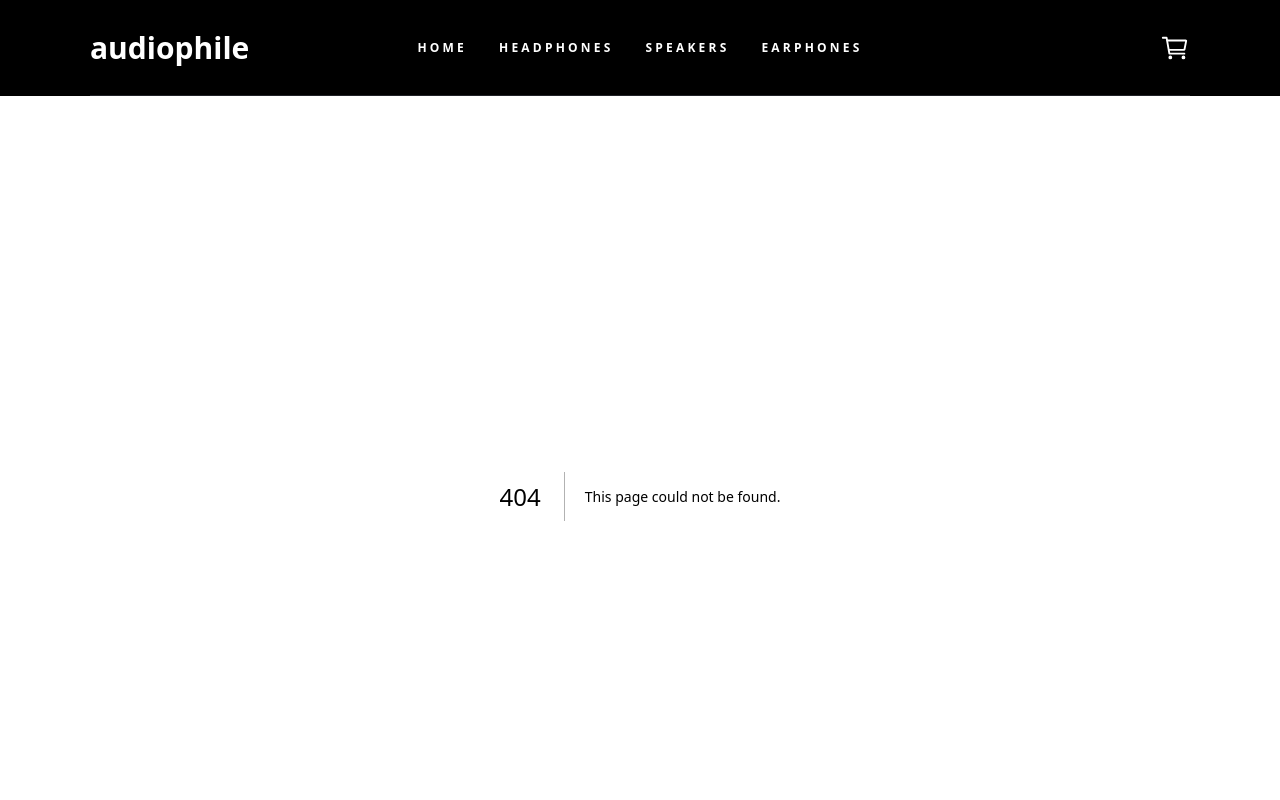
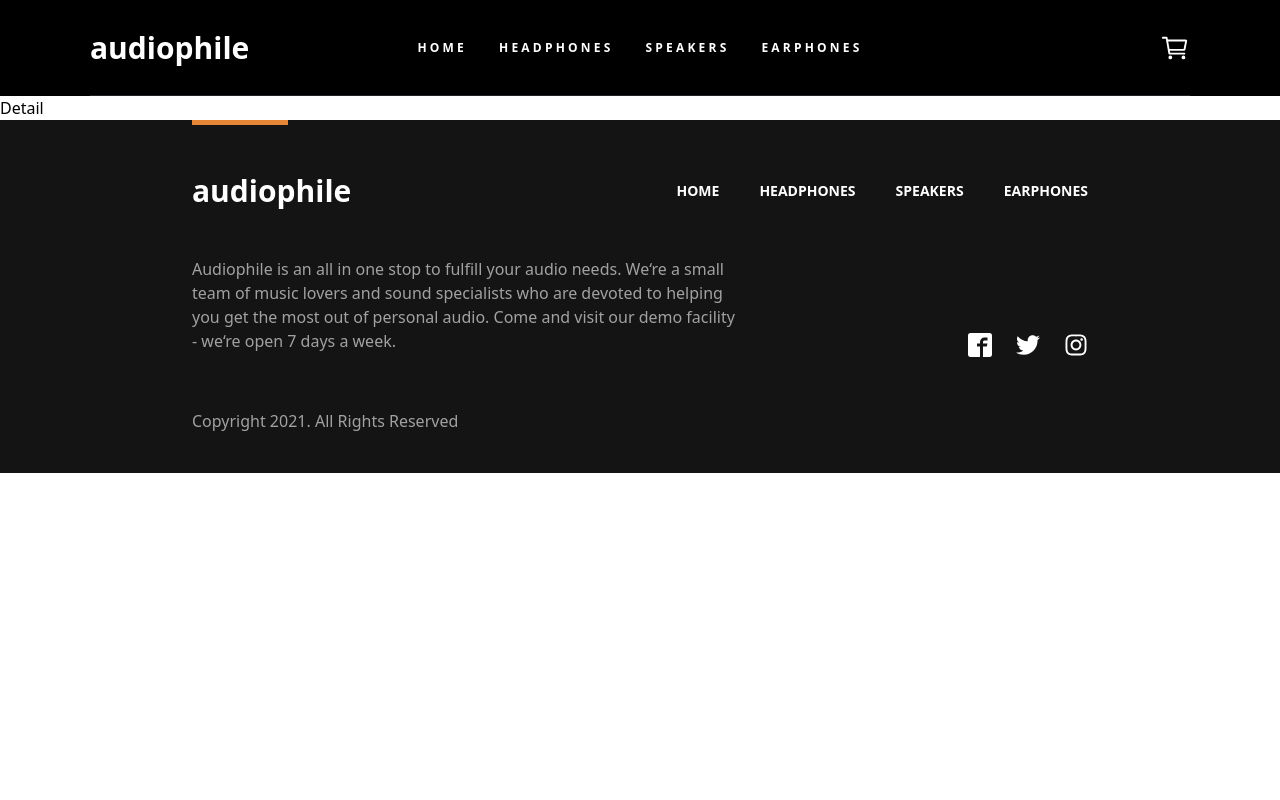
Before and after one commit to yusufdgzl/audiophile-ecommerce-website, a Next.js app: page /product/1 in a window 1280 px wide. Before the commit this address had no page. Shown: the top 800 px of the page. Built offline with nearby package versions, Linux system fonts and the light colour scheme.

Commit message:
dynamic detail page created

```diff
--- /dev/null
+++ b/app/product/[detail]/page.tsx
@@ -0,0 +1,8 @@
+export default function ProductDetail(){
+
+    return(
+        <div>
+            <h1>Detail</h1>
+        </div>
+    )
+}
--- a/components/main/MainHero.tsx
+++ b/components/main/MainHero.tsx
@@ -1,4 +1,5 @@
 import Image from "next/image";
+import Link from "next/link";
 
 export default function MainHero() {
   return (
@@ -11,9 +12,9 @@ export default function MainHero() {
             Experience natural, lifelike audio and exceptional build quality
             made for the passionate music enthusiast.
           </p>
-          <button className="bg-[#f6874b] font-semibold px-6 py-2 xl:py-3 hover:bg-[#FBAD83] transition-all text-sm">
+          <Link href="/product/1" className="bg-[#f6874b] font-semibold px-6 py-2 xl:py-3 hover:bg-[#FBAD83] transition-all text-sm">
             SEE PRODUCT
-          </button>
+          </Link>
         </div>
         <Image
           src="/images/image-hero.jpg"
--- a/components/main/section/MainSectionHeros.tsx
+++ b/components/main/section/MainSectionHeros.tsx
@@ -1,5 +1,6 @@
 import Image from "next/image";
 import AudioGearHero from "./AudioGearHero";
+import Link from "next/link";
 
 export default function MainSectionHeros() {
   return (
@@ -22,18 +23,18 @@ export default function MainSectionHeros() {
             Upgrade to premium spekers that are phenomenally built to deliver
             truly remarkable sound
           </p>
-          <button className="bg-black font-semibold text-sm px-8 py-3 hover:bg-[#353333]">
+          <Link href="/product/4" className="bg-black font-semibold text-sm px-8 py-3 hover:bg-[#353333]">
             SEE PRODUCT
-          </button>
+          </Link>
         </div>
       </div>
 
       <div className="flex relative bg-slate-200 py-24  rounded-xl items-center justify-between pl-10 overflow-hidden ">
         <div className="min-w-[160px] space-y-6 md:pl-20">
-          <h2 className="text-2xl font-semibold tracking-wider">ZX7 SPEAKER</h2>
-          <button className="border border-black px-8 py-3 text-sm font-semibold hover:text-white hover:bg-black">
+          <h2 className="text-2xl font-semibold tracking-wider mb-8">ZX7 SPEAKER</h2>
+          <Link href="/product/5" className="border border-black  px-8 py-3 text-sm font-semibold hover:text-white hover:bg-black">
             SEE PRODUCT
-          </button>
+          </Link>
         </div>
         <div className="absolute -right-28 md:-right-4 md:-top-40 lg:-top-[460px]">
           <Image
@@ -59,7 +60,7 @@ export default function MainSectionHeros() {
 
         <div className=" justify-between items-start flex flex-col h-44 md:h-full bg-gray-200 rounded-xl  p-6 py-8 md:px-24 md:py-16   ">
           <h2 className="text-2xl font-semibold tracking-wider md:text-3xl">YX1 EARPHONES</h2>
-          <button className="border border-black px-8 py-3 text-sm font-semibold hover:bg-black hover:text-white ">SEE PRODUCT</button>
+          <Link href="/product/6" className="border border-black px-8 py-3 text-sm font-semibold hover:bg-black hover:text-white ">SEE PRODUCT</Link>
         </div>
       </div>
 
--- a/components/products/ProductCard.tsx
+++ b/components/products/ProductCard.tsx
@@ -1,5 +1,6 @@
 import { ProductsType } from "@/app/category/headphones/page";
 import Image from "next/image";
+import Link from "next/link";
 
 export default function ProductCard(props: ProductsType) {
 
@@ -23,7 +24,7 @@ export default function ProductCard(props: ProductsType) {
       <div className="flex flex-col items-center justify-center text-center space-y-6 mx-auto py-4  md:max-w-[500px] md:items-start md:text-left">
         <h2 className="text-3xl font-semibold max-w-[300px] md:max-w-[350px] md:text-5xl ">{title}</h2>
         <p className="text-md max-w-[380px] md:max-w-none md:text-xl opacity-60">{description}</p>
-        <button className="btn-orange">SEE PRODUCT</button>
+        <Link href={`/product/${id}`} className="btn-orange">SEE PRODUCT</Link>
       </div>
 
     </div>
```
